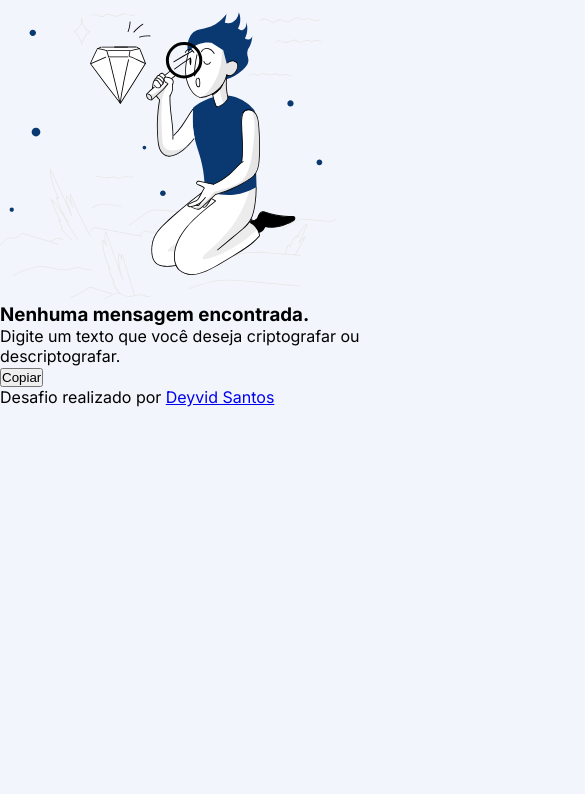
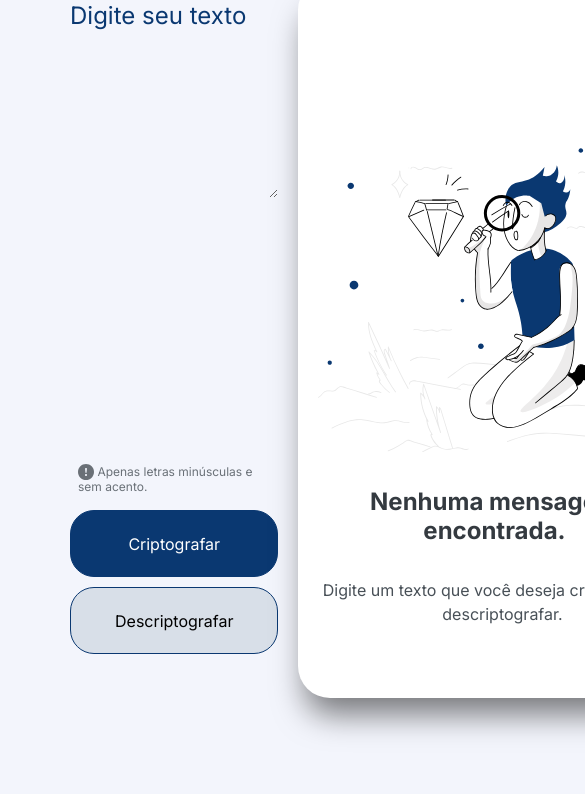
Before and after one commit to deyvidsalvatore/Decodificador-De-Texto-Desafio, a plain HTML site: page index.html in a window 390 px wide. Shown: the part 137-931 px from the top of the page, 585 px wide, since content can reach past the window. Before the commit the page ends 844 px from the top, so only its background shows below. Drawn offline with Linux system fonts and the light colour scheme.

Commit message:
Adding CSS Style and Responsivity

```diff
--- a/dist/css/styles.css
+++ b/dist/css/styles.css
@@ -19,14 +19,258 @@
     --gray-300: #868E96;
     --gray-400: #485057;
     --gray-500: #343A40;
+
+    --gray-decrypt: #D8DFE8;
 }
 
 * {
     margin: 0;
     padding: 0;
 }
-
 body {
-    font-family: "Inter", sans-serif;
     background-color: var(--light-blue-100);
 }
+
+header {
+    padding: 10px 0;
+}
+
+.head {
+    margin-top: 20px;
+    padding: 0 10vh;
+}
+
+main {
+    display: flex;
+    gap: 20px;
+    height: 100vh;
+    max-height: 100vh;
+    width: 100%;
+    max-width: 1130px;
+    margin: 0 auto;
+    padding: 0 30px;
+    margin-bottom: 80px;
+}
+
+.left-side {
+    width: 60%;
+    max-width: 100%;
+    padding-top: 40px;
+}
+
+
+form {
+    padding-top: 60px;
+    padding-left: 110px;
+    display: flex;
+    justify-content: space-between;
+    flex-direction: column;
+    height: calc(100% - 148px);
+}
+
+form textarea {
+    width: 100%;
+    border: none;
+    font-family: "Inter";
+    outline: none;
+    color: var(--dark-blue-300);
+    font-weight: 400;
+    font-size: 24px;
+    line-height: 150%;
+    background-color: transparent;
+}
+
+form textarea::placeholder {
+    color: var(--dark-blue-300);
+}
+
+.alert-warning {
+    font-family: 'Inter';
+    font-size: 12px;
+    color: var(--gray-400);
+    opacity: 0.8;
+    margin: 0 0 16px 8px;
+}
+
+.alert-warning img {
+    margin-bottom: -4px;
+}
+
+button {
+    width: 328px;
+    height: 67px;
+    background-color: transparent;
+    text-align: center;
+    box-shadow: none;
+    border: 1px solid var(--dark-blue-300);
+    border-radius: 24px;
+    padding: 24px;
+    font-family: 'Inter';
+    font-size: 16px;
+    line-height: 19px;
+    outline: none;
+}
+
+.left-side__buttons {
+    display: flex;
+    gap: 20px;
+}
+
+button.btn__encrypt {
+    background-color: var(--dark-blue-300);
+    color: #fff;
+}
+
+button.btn__decrypt {
+    background-color: var(--gray-decrypt);
+
+}
+.right-side {
+    width: 40%;
+    height: 680px;
+    text-align: center;
+    background: #FFFFFF;
+    box-shadow: 0px 24px 32px -8px rgba(0, 0, 0, 0.521);
+    border-radius: 32px;
+    margin: 40px 40px 40px 100px;
+    padding: 25px;
+}
+
+/* Encrypted text */
+.right-side__with-return p{
+    overflow: auto;
+}
+
+.right-side__with-return {
+    height: 100%;
+    display: flex;
+    flex-direction: column;
+    justify-content: space-between;
+}
+
+.right-side__with-return p {
+    font-family: 'Inter';
+    font-style: normal;
+    font-weight: 600;
+    font-size: 20px;
+    line-height: 150%;
+    text-align: left;
+    color: var(--gray-400);
+}
+
+.right-side__without-return img {
+    margin: 150px 32px 0 0;
+}
+.right-side__without-return .title{
+    font-family: 'Inter';
+    font-weight: 700;
+    font-size: 24px;
+    line-height: 120%;
+    color: var(--gray-500);
+    margin: 32px 32px 32px 16px;
+}
+
+.right-side__without-return p {
+    font-family: 'Inter';
+    font-style: normal;
+    font-weight: 400;
+    font-size: 16px;
+    line-height: 150%;
+    color: var(--gray-400);
+}
+
+.show-none {
+    display: none;
+    pointer-events: none;
+}
+
+footer {
+    text-align: center;
+    font-family: 'Inter', sans-serif;
+    padding: 40px 0;
+    width: 100%;
+}
+
+@media screen and (max-width: 480px) {
+    .main {
+        flex-direction: column;
+        gap: 10px;
+    }
+
+    .left-side {
+        width: 100%;
+        padding: 20px;
+    }
+
+    form {
+        padding: 20px;
+        width: 100%;
+    }
+
+    form textarea {
+        height: 200px;
+    }
+
+    .left-side__buttons {
+        flex-direction: column;
+        gap: 10px;
+    }
+
+    button {
+        width: 100%;
+    }
+
+    .right-side {
+        width: 100%;
+        margin: 20px 0;
+        padding: 20px;
+    }
+
+    footer {
+        margin-top: auto;
+        margin-top: 20px;
+    }
+}
+
+/* Para telas menores que 768px */
+@media screen and (max-width: 768px) {
+    .main {
+        flex-direction: column;
+        gap: 10px;
+    }
+
+    .left-side {
+        width: 100%;
+        padding: 20px;
+    }
+
+    form {
+        padding: 20px;
+        width: 100%;
+    }
+
+    form textarea {
+        height: 200px;
+    }
+
+    .left-side__buttons {
+        flex-direction: column;
+        gap: 10px;
+    }
+
+    button {
+        width: 100%;
+    }
+
+    .right-side {
+        width: 100%;
+        margin: 20px 0;
+        padding: 20px;
+    }
+
+    footer {
+        margin-top: auto;
+        margin-top: 20px;
+    }
+
+}
--- a/index.html
+++ b/index.html
@@ -10,9 +10,9 @@
 </head>
 
 <body>
-    <header>
-        <div>
-            <img class="logo" src="assets/imgs/alura-logo.svg" alt="Logo da alura">
+    <header class="header">
+        <div class="head">
+            <img class="head__logo" src="assets/imgs/alura-logo.svg" alt="Logo da Alura">
         </div>
     </header>
     <main>
@@ -36,14 +36,15 @@
         <!-- Right side of the page-->
         <div class="right-side">
             <div class="right-side__without-return">
-                <img src="assets/imgs/boy_looking_vector.svg" id="message-not-found" alt="Garoto olhando pela lupa um diamante">
+                <img src="assets/imgs/boy_looking_vector.svg" id="message-not-found"
+                    alt="Garoto olhando pela lupa um diamante">
                 <h3 class="title">Nenhuma mensagem encontrada.</h3>
                 <p>Digite um texto que você deseja criptografar ou descriptografar.</p>
             </div>
 
-            <div class="right-side__with-return">
+            <div class="right-side__with-return show-none">
                 <p></p>
-                <button class="btn__copy" id="copy">Copiar</button>
+                <button class="btn__copy" id="copy" onclick="copyText()">Copiar</button>
             </div>
         </div>
     </main>
```
